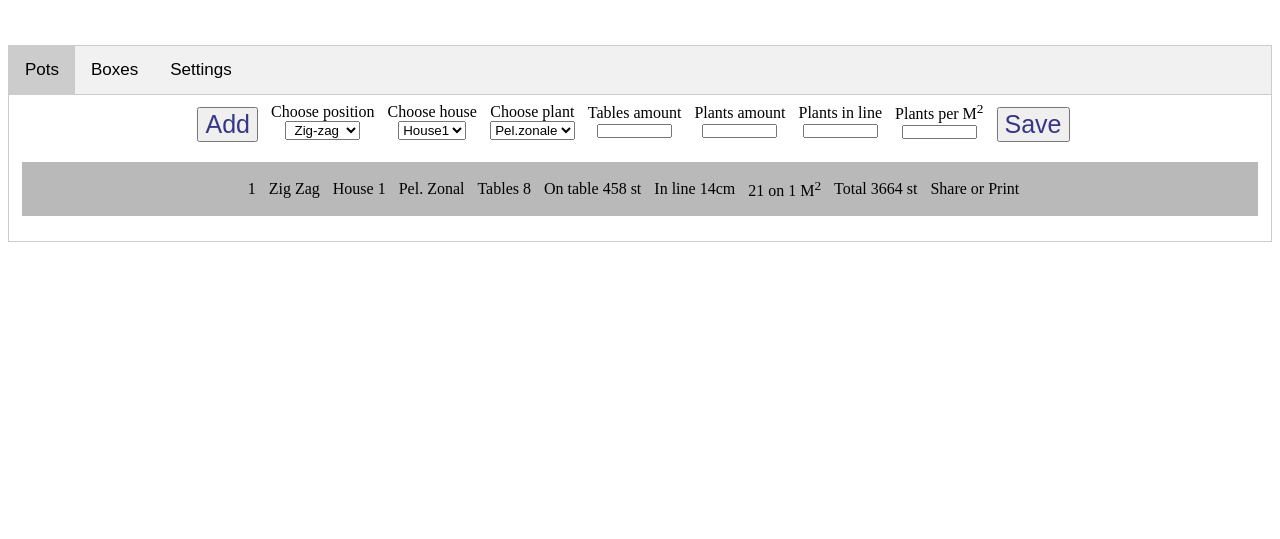
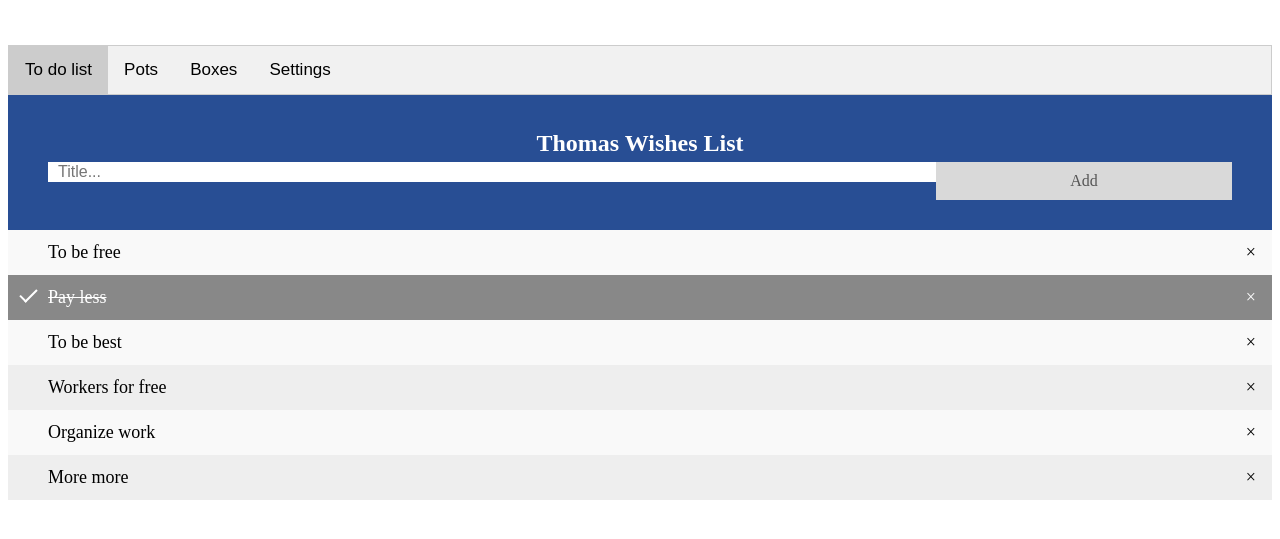
Before and after one commit to AntonKozak/Gleasa, a plain HTML site: page index.html in a window 1280 px wide. Shown: the part 189-728 px from the top of the page. Drawn offline with Linux system fonts and the light colour scheme.

Commit message:
rere
rere

```diff
--- a/Style.css
+++ b/Style.css
@@ -17,7 +17,7 @@
     border: 1px solid rgb(255, 255, 255);
 }
                                          /* Div container from pots area */
-.test2{ text-align: center; margin: 0px 13px 0px 0px; }
+.test2{ text-align: center; margin: 0px 13px 0px 0px; padding: 12px 0px; }
 /* Div Plants per m2 from pots area */
 .permeter{
   text-align: center;
@@ -69,7 +69,6 @@ select {text-align-last:center; }
   /* Style the tab content */
   .tabcontent {
     display: none;
-    padding: 6px 12px;
     border: 1px solid #ccc;
     border-top: none;
   }
@@ -115,8 +114,125 @@ select {text-align-last:center; }
   float: left;
   padding: 0px 12px;
   border: 1px solid #ccc;
-  width: 70%;
+  width: 80%;
   border-left: none;
   height: 300px;
 }
                                                       /* finish : Tab for settings page */
+                                                      /* settings page */
+
+/* Include the padding and border in an element's total width and height */
+* {
+  box-sizing: border-box;
+}
+
+/* Remove margins and padding from the list */
+ul {
+  margin: 0;
+  padding: 0;
+}
+
+/* Style the list items */
+ul li {
+  cursor: pointer;
+  position: relative;
+  padding: 12px 8px 12px 40px;
+  list-style-type: none;
+  background: #eee;
+  font-size: 18px;
+  transition: 0.2s;
+
+  /* make the list items unselectable */
+  -webkit-user-select: none;
+  -moz-user-select: none;
+  -ms-user-select: none;
+  user-select: none;
+}
+
+/* Set all odd list items to a different color (zebra-stripes) */
+ul li:nth-child(odd) {
+  background: #f9f9f9;
+}
+
+/* Darker background-color on hover */
+ul li:hover {
+  background: #ddd;
+}
+
+/* When clicked on, add a background color and strike out text */
+ul li.checked {
+  background: #888;
+  color: #fff;
+  text-decoration: line-through;
+}
+
+/* Add a "checked" mark when clicked on */
+ul li.checked::before {
+  content: '';
+  position: absolute;
+  border-color: #fff;
+  border-style: solid;
+  border-width: 0 2px 2px 0;
+  top: 10px;
+  left: 16px;
+  transform: rotate(45deg);
+  height: 15px;
+  width: 7px;
+}
+
+/* Style the close button */
+.close {
+  position: absolute;
+  right: 0;
+  top: 0;
+  padding: 12px 16px 12px 16px;
+}
+
+.close:hover {
+  background-color: rgb(40, 78, 148);
+  color: white;
+}
+
+/* Style the header */
+.header {
+  background-color: rgb(40, 78, 148);
+  padding: 30px 40px;
+  color: white;
+  text-align: center;
+}
+
+/* Clear floats after the header */
+.header:after {
+  content: "";
+  display: table;
+  clear: both;
+}
+
+/* Style the input */
+input {
+  margin: 0;
+  border: none;
+  border-radius: 0;
+  width: 75%;
+  padding: 10px;
+  float: left;
+  font-size: 16px;
+}
+
+/* Style the "Add" button */
+.addBtn {
+  padding: 10px;
+  width: 25%;
+  background: #d9d9d9;
+  color: #555;
+  float: left;
+  text-align: center;
+  font-size: 16px;
+  cursor: pointer;
+  transition: 0.3s;
+  border-radius: 0;
+}
+
+.addBtn:hover {
+  background-color: #bbb;
+}
--- a/index.html
+++ b/index.html
@@ -13,9 +13,26 @@
     <h1 align="center"> <img src="Logo.jpg"> </h1>
     <br>
     <div class="tab">
+        <button class="tablinks" onclick="openCity(event, 'toDolist')"id="defaultOpen">To do list</button>
         <button class="tablinks" onclick="openCity(event, 'Pots')"id="defaultOpen">Pots</button>
         <button class="tablinks" onclick="openCity(event, 'Boxes')">Boxes</button>
         <button class="tablinks" onclick="openCity(event, 'Settings')">Settings</button>
+      </div>
+      <div id="toDolist">
+          <div id="myDIV" class="header">
+              <h2 style="margin:5px">Thomas Wishes List</h2>
+              <input type="text" id="myInput" placeholder="Title...">
+              <span onclick="newElement()" class="addBtn">Add</span>
+            </div>
+
+            <ul id="myUL">
+              <li>To be free</li>
+              <li class="checked">Pay less</li>
+              <li>To be best</li>
+              <li>Workers for free</li>
+              <li>Organize work </li>
+              <li>More more</li>
+            </ul>
       </div>
                                                                                              <!-- Pots area -->
     <div id="Pots" class="tabcontent">
@@ -160,6 +177,64 @@ for (i = 0; i < tabcontent.length; i++) {
                                                     // Get the element with id="defaultOpen" and click on it
   document.getElementById("defaultOpen").click();
   </script>
+  <script>
+      // Create a "close" button and append it to each list item
+      var myNodelist = document.getElementsByTagName("LI");
+      var i;
+      for (i = 0; i < myNodelist.length; i++) {
+        var span = document.createElement("SPAN");
+        var txt = document.createTextNode("\u00D7");
+        span.className = "close";
+        span.appendChild(txt);
+        myNodelist[i].appendChild(span);
+      }
+
+      // Click on a close button to hide the current list item
+      var close = document.getElementsByClassName("close");
+      var i;
+      for (i = 0; i < close.length; i++) {
+        close[i].onclick = function() {
+          var div = this.parentElement;
+          div.style.display = "none";
+        }
+      }
+
+      // Add a "checked" symbol when clicking on a list item
+      var list = document.querySelector('ul');
+      list.addEventListener('click', function(ev) {
+        if (ev.target.tagName === 'LI') {
+          ev.target.classList.toggle('checked');
+        }
+      }, false);
+
+      // Create a new list item when clicking on the "Add" button
+      function newElement() {
+        var li = document.createElement("li");
+        var inputValue = document.getElementById("myInput").value;
+        var t = document.createTextNode(inputValue);
+        li.appendChild(t);
+        if (inputValue === '') {
+          alert("You must write something!");
+        } else {
+          document.getElementById("myUL").appendChild(li);
+        }
+        document.getElementById("myInput").value = "";
+
+        var span = document.createElement("SPAN");
+        var txt = document.createTextNode("\u00D7");
+        span.className = "close";
+        span.appendChild(txt);
+        li.appendChild(span);
+
+        for (i = 0; i < close.length; i++) {
+          close[i].onclick = function() {
+            var div = this.parentElement;
+            div.style.display = "none";
+          }
+        }
+      }
+      </script>
+
 
 </body>
 </html>
```
